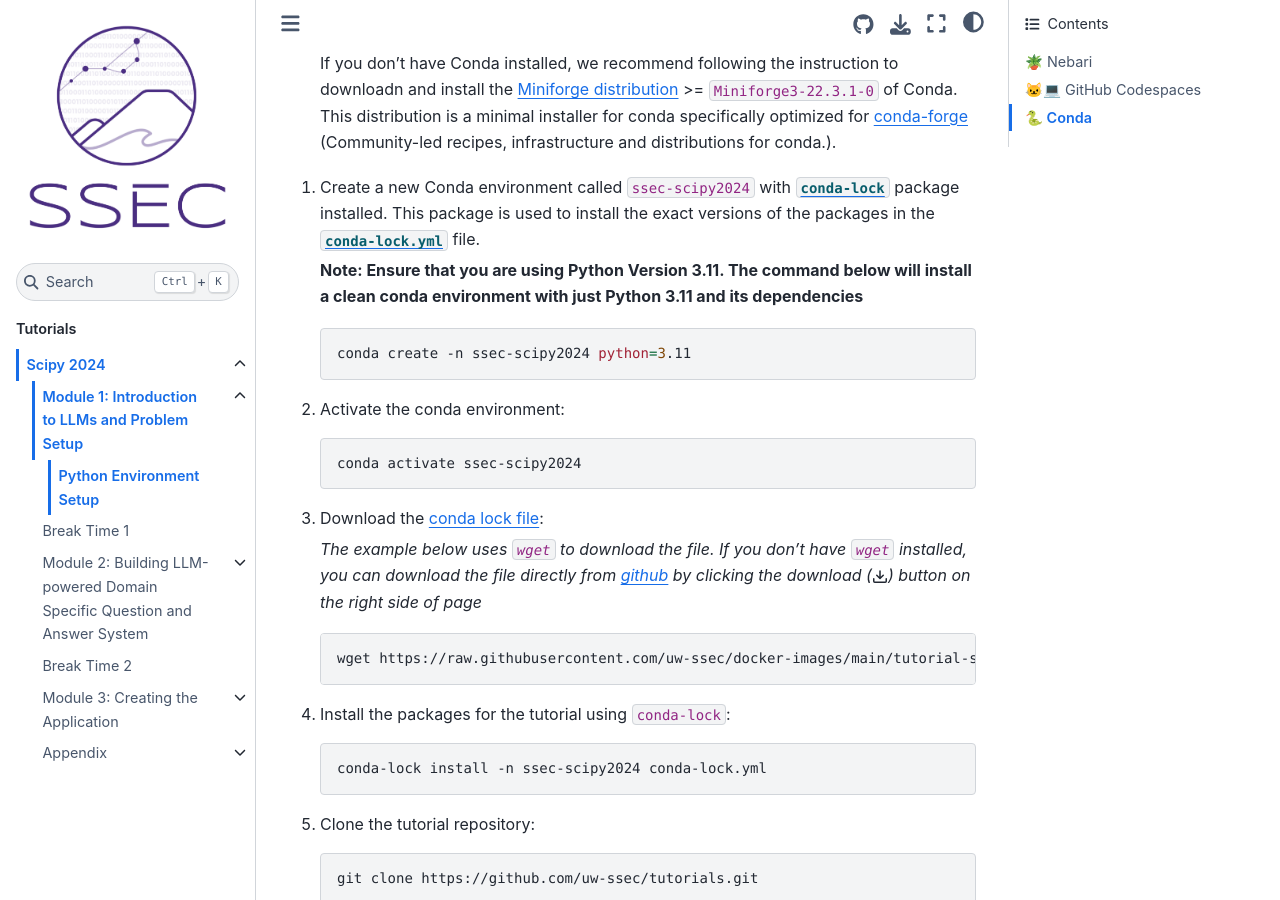
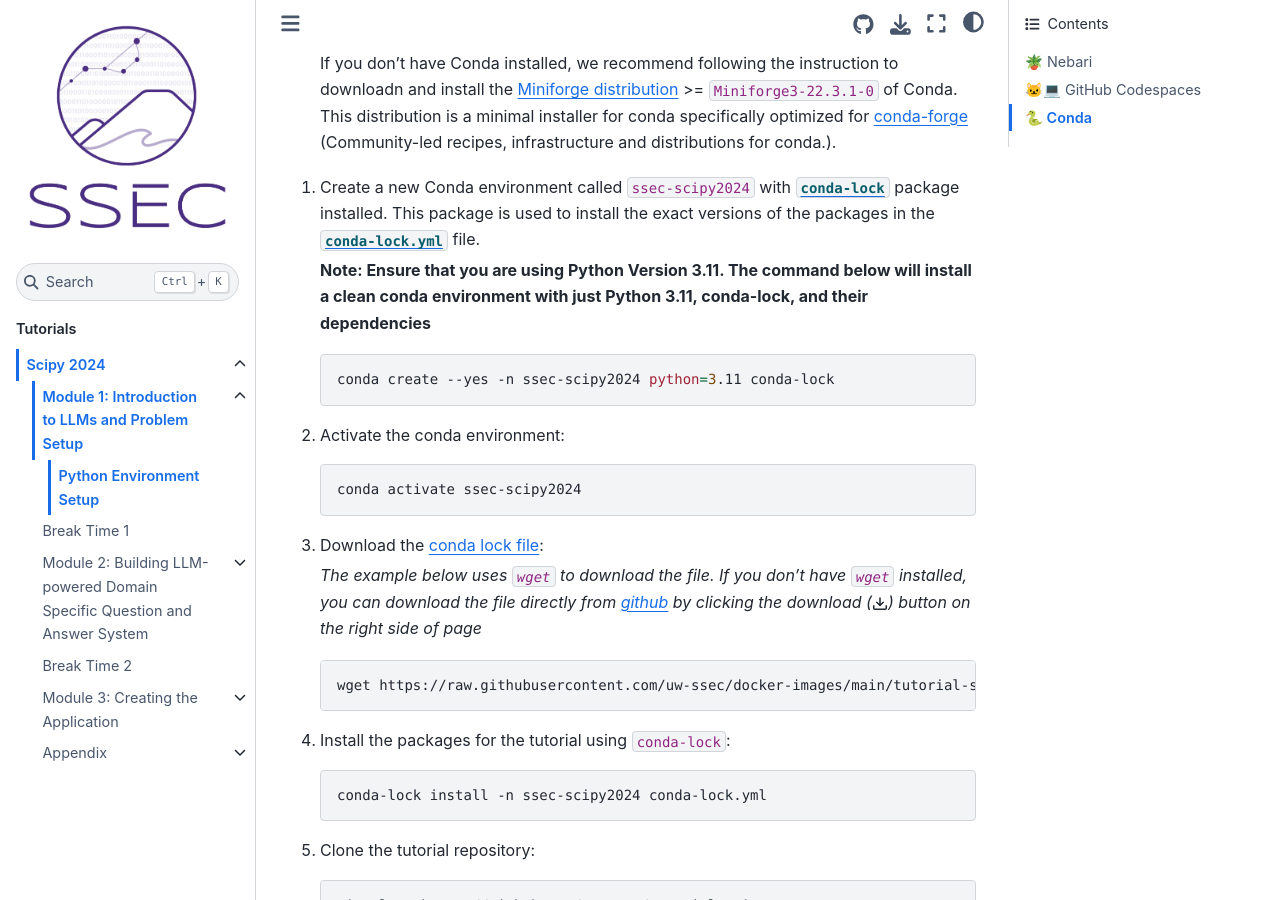
Before and after one commit to uw-ssec/tutorials, a Jupyter Book: the page built from SciPy2024/module1/setup.md, in a window 1280 px wide and 900 px high, scrolled down 1577 px. Built offline with Jupyter Book 1.0.4 settings and Sphinx 7.4.7 and the Sphinx Book theme 1.1.4, drawn with Linux system fonts in a browser that asks for light colours; pages that are not in the unit, such as notebooks, are missing from menus.

Commit message:
docs: Add conda-lock and yes flag to initial setup

````diff
--- a/SciPy2024/module1/setup.md
+++ b/SciPy2024/module1/setup.md
@@ -80,11 +80,11 @@ You can set up the tutorial locally using a Conda environment. Here's how:
    file.
 
    **Note: Ensure that you are using Python Version 3.11. The command below will
-   install a clean conda environment with just Python 3.11 and its
-   dependencies**
+   install a clean conda environment with just Python 3.11, conda-lock, and
+   their dependencies**
 
    ```bash
-   conda create -n ssec-scipy2024 python=3.11
+   conda create --yes -n ssec-scipy2024 python=3.11 conda-lock
    ```
 
 2. Activate the conda environment:
````
